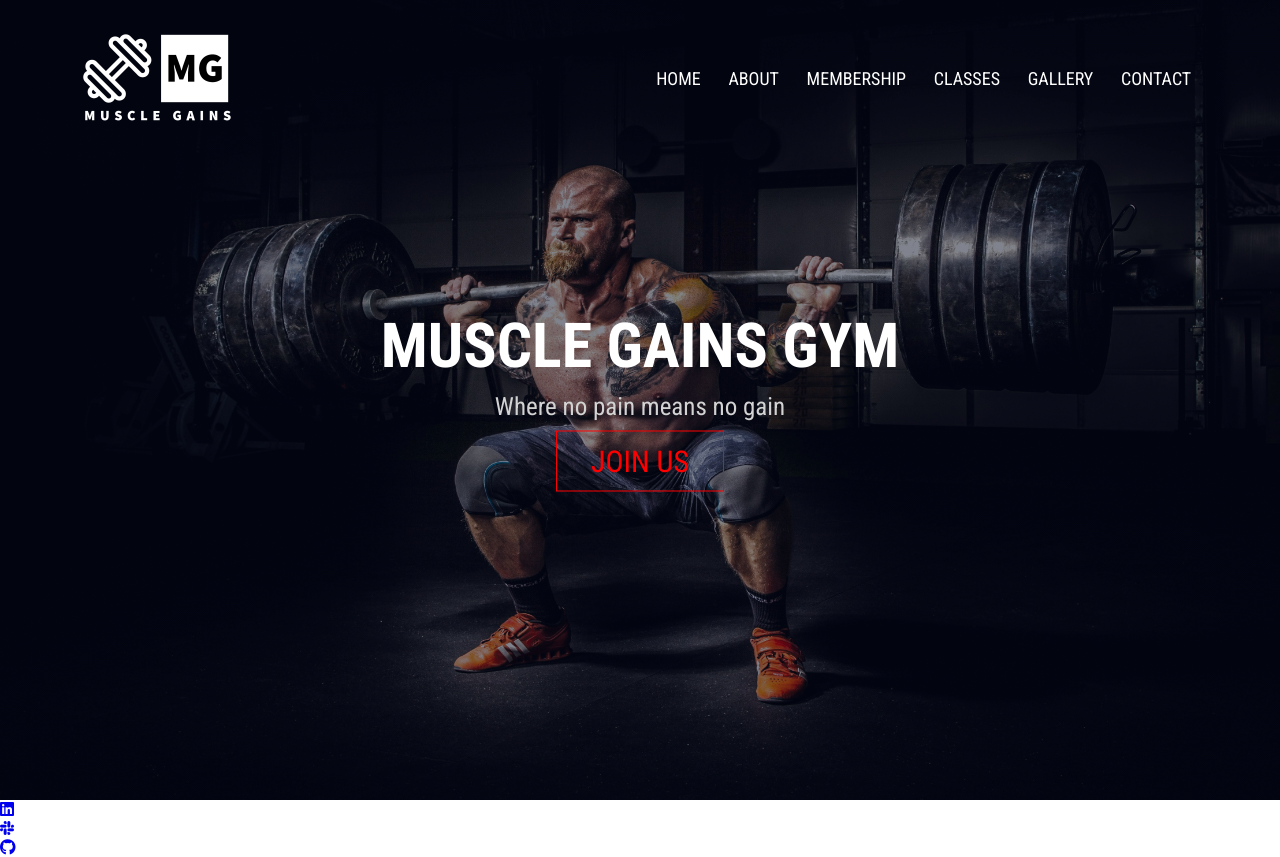
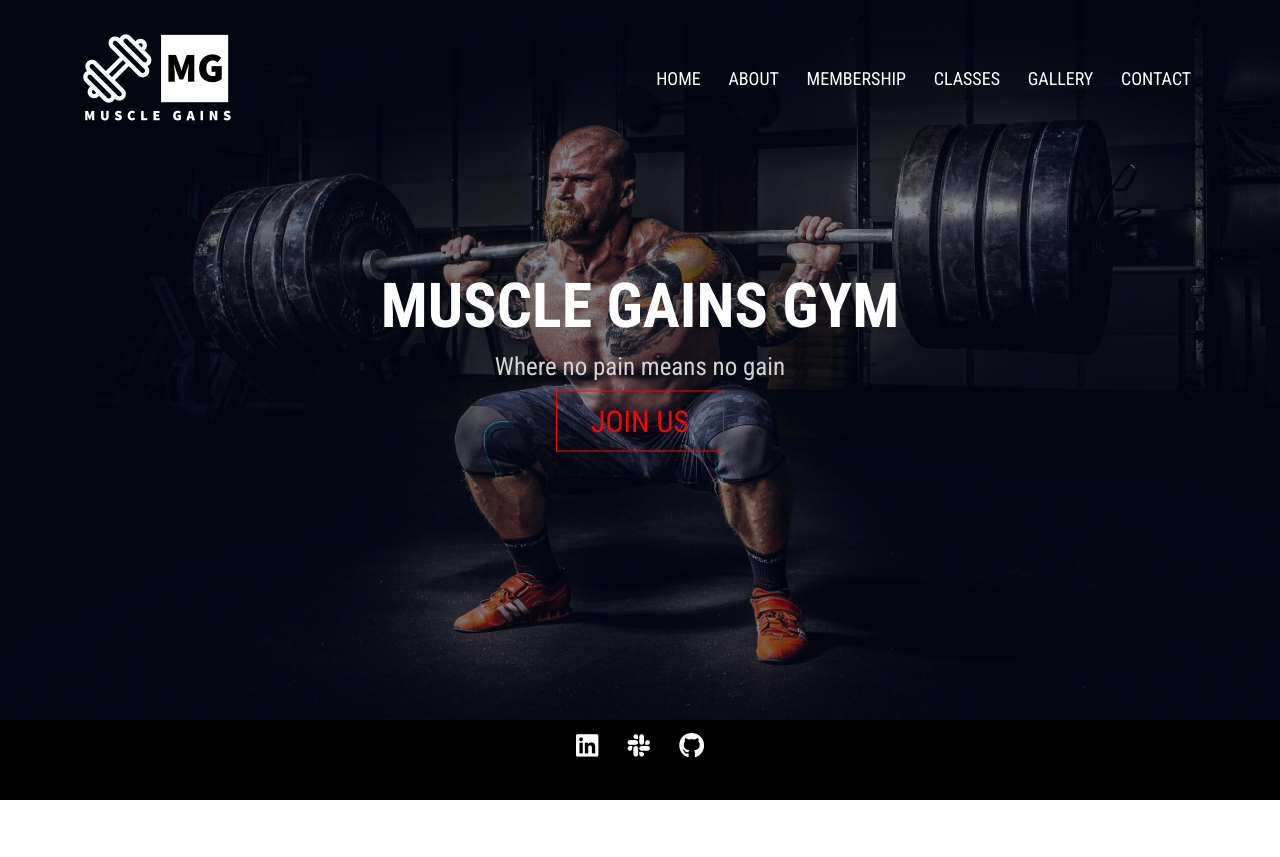
Before and after one commit to onabz/muscle_gains, a plain HTML site: page index.html in a window 1280 px wide. After the commit the page ends 800 px from the top, so only its background shows below. Drawn offline with Linux system fonts and the light colour scheme.

Commit message:
Add style to footer and social media icons

```diff
--- a/assets/css/style.css
+++ b/assets/css/style.css
@@ -12,7 +12,7 @@ body {
 }
 
 section {
-    min-height: 100vh;
+    min-height: 90vh;
     width: 100%;
     background-image: linear-gradient(rgba(4,9,30,.5),rgba(4,9,30,.5)), url(../images/background1.jpg);
     background-position: center;
@@ -106,3 +106,23 @@ nav {
 }
 
 /* footer */
+
+footer {
+    background-color: black;
+    height: 10vh;
+}
+
+.social-networks {
+    text-align: center;
+}
+
+.social-networks > li {
+display: inline;
+}
+
+.social-networks i {
+    font-size: 160%;
+    margin: 1%;
+    padding: 0;
+    color: #fff;
+}
--- a/index.html
+++ b/index.html
@@ -33,8 +33,9 @@
         </div>
 
     </section>
+
     <footer>
-        <ul>
+        <ul class="social-networks">
             <li>
                 <a href="https://www.linkedin.com/in/olumbe-onabolu-07365173" target="_blank" rel="noopener"
                 aria-label="Visit my Linkedin page (opens in a new tab)"><i class="fab fa-linkedin"></i></a>
```
